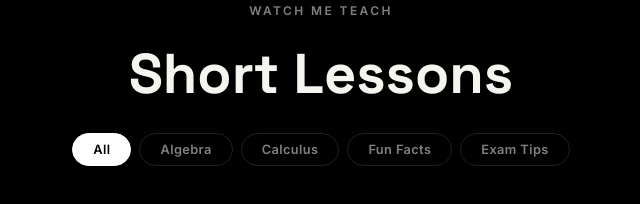
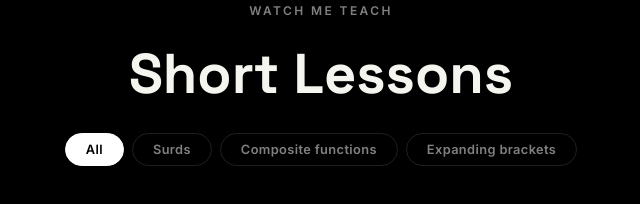
Before and after one commit to kavina-a/tutor, a Next.js app: page / in a window 1280 px wide. Shown: the part 6560-6764 px from the top of the page, without its empty margins (319-959 px from the left). Built offline with nearby package versions, Linux system fonts and the light colour scheme; grey boxes are pictures that could not be loaded; a web font is replaced by a local one.

Commit message:
feat: add volume control icons and implement video filtering based on new filter keys

```diff
--- a/app/globals.css
+++ b/app/globals.css
@@ -1493,8 +1493,11 @@ video {
 }
 
 .video-action--mute .video-action__icon {
-  font-size: 1.35rem;
-  line-height: 1;
+  width: 1.35rem;
+  height: 1.35rem;
+  flex-shrink: 0;
+  display: block;
+  color: inherit;
 }
 
 .video-action--mute span:not(.video-action__icon) {
--- a/components/TikTokFeed.jsx
+++ b/components/TikTokFeed.jsx
@@ -1,7 +1,70 @@
 "use client";
 
 import { useState, useLayoutEffect, useEffect } from "react";
-import { videos } from "@/lib/videosData";
+import { videos, videoFilters } from "@/lib/videosData";
+
+/** Minimal stroke icons — speaker + slash / waves */
+function IconVolumeOff() {
+  return (
+    <svg
+      className="video-action__icon"
+      viewBox="0 0 24 24"
+      fill="none"
+      xmlns="http://www.w3.org/2000/svg"
+      aria-hidden
+    >
+      <polygon
+        points="11 5 6 9 2 9 2 15 6 15 11 19 11 5"
+        stroke="currentColor"
+        strokeWidth="1.5"
+        strokeLinejoin="round"
+      />
+      <line
+        x1="17"
+        y1="9"
+        x2="23"
+        y2="15"
+        stroke="currentColor"
+        strokeWidth="1.5"
+        strokeLinecap="round"
+      />
+      <line
+        x1="23"
+        y1="9"
+        x2="17"
+        y2="15"
+        stroke="currentColor"
+        strokeWidth="1.5"
+        strokeLinecap="round"
+      />
+    </svg>
+  );
+}
+
+function IconVolumeOn() {
+  return (
+    <svg
+      className="video-action__icon"
+      viewBox="0 0 24 24"
+      fill="none"
+      xmlns="http://www.w3.org/2000/svg"
+      aria-hidden
+    >
+      <polygon
+        points="11 5 6 9 2 9 2 15 6 15 11 19 11 5"
+        stroke="currentColor"
+        strokeWidth="1.5"
+        strokeLinejoin="round"
+      />
+      <path
+        d="M15.54 8.46a5 5 0 0 1 0 7.07M19.07 4.93a10 10 0 0 1 0 14.14"
+        stroke="currentColor"
+        strokeWidth="1.5"
+        strokeLinecap="round"
+      />
+    </svg>
+  );
+}
 
 export default function TikTokFeed() {
   const [filter, setFilter] = useState("all");
@@ -30,7 +93,9 @@ export default function TikTokFeed() {
   }, [filter]);
 
   const filteredVideos =
-    filter === "all" ? videos : videos.filter((v) => v.cat === filter);
+    filter === "all"
+      ? videos
+      : videos.filter((v) => v.filterKey === filter);
 
   return (
     <section id="tiktok" className="section section--black">
@@ -40,47 +105,27 @@ export default function TikTokFeed() {
         </span>
         <h2 className="feed-title">Short Lessons</h2>
         <div className="feed-filters">
-          <button
-            type="button"
-            className={`filter-btn ${filter === "all" ? "active" : ""}`}
-            onClick={() => setFilter("all")}
-          >
-            All
-          </button>
-          <button
-            type="button"
-            className={`filter-btn ${filter === "algebra" ? "active" : ""}`}
-            onClick={() => setFilter("algebra")}
-          >
-            Algebra
-          </button>
-          <button
-            type="button"
-            className={`filter-btn ${filter === "calculus" ? "active" : ""}`}
-            onClick={() => setFilter("calculus")}
-          >
-            Calculus
-          </button>
-          <button
-            type="button"
-            className={`filter-btn ${filter === "fun" ? "active" : ""}`}
-            onClick={() => setFilter("fun")}
-          >
-            Fun Facts
-          </button>
-          <button
-            type="button"
-            className={`filter-btn ${filter === "exam" ? "active" : ""}`}
-            onClick={() => setFilter("exam")}
-          >
-            Exam Tips
-          </button>
+          {videoFilters.map(({ key, label }) => (
+            <button
+              key={key}
+              type="button"
+              className={`filter-btn ${filter === key ? "active" : ""}`}
+              onClick={() => setFilter(key)}
+            >
+              {label}
+            </button>
+          ))}
         </div>
       </div>
 
       <div className="video-feed" data-lenis-prevent>
         {filteredVideos.map((v) => (
-          <div key={v.id} className="video-item" data-category={v.cat}>
+          <div
+            key={v.id}
+            className="video-item"
+            data-category={v.cat}
+            data-filter-key={v.filterKey}
+          >
             <video
               className="video-player"
               controls={showControls}
@@ -115,9 +160,7 @@ export default function TikTokFeed() {
                     aria-label={muted ? "Turn sound on" : "Turn sound off"}
                     aria-pressed={!muted}
                   >
-                    <span className="video-action__icon" aria-hidden>
-                      {muted ? "🔇" : "🔊"}
-                    </span>
+                    {muted ? <IconVolumeOff /> : <IconVolumeOn />}
                     <span>{muted ? "Sound" : "Mute"}</span>
                   </button>
                 )}
--- a/lib/videosData.js
+++ b/lib/videosData.js
@@ -6,9 +6,18 @@
 
 const CLOUD_NAME = "dia9svkwh";
 
+/** Short lesson filters — one key per clip (see titles / tags on each video) */
+export const videoFilters = [
+  { key: "all", label: "All" },
+  { key: "surds", label: "Surds" },
+  { key: "composite", label: "Composite functions" },
+  { key: "brackets", label: "Expanding brackets" },
+];
+
 export const videos = [
   {
     id: "video-1",
+    filterKey: "surds",
     cat: "algebra",
     grad1: "#ff6b6b",
     grad2: "#ee5a24",
@@ -22,6 +31,7 @@ export const videos = [
   },
   {
     id: "video-2",
+    filterKey: "composite",
     cat: "calculus",
     grad1: "#4ecdc4",
     grad2: "#2c3e50",
@@ -35,6 +45,7 @@ export const videos = [
   },
   {
     id: "video-3",
+    filterKey: "brackets",
     cat: "algebra",
     grad1: "#a8e6cf",
     grad2: "#1a535c",
```
